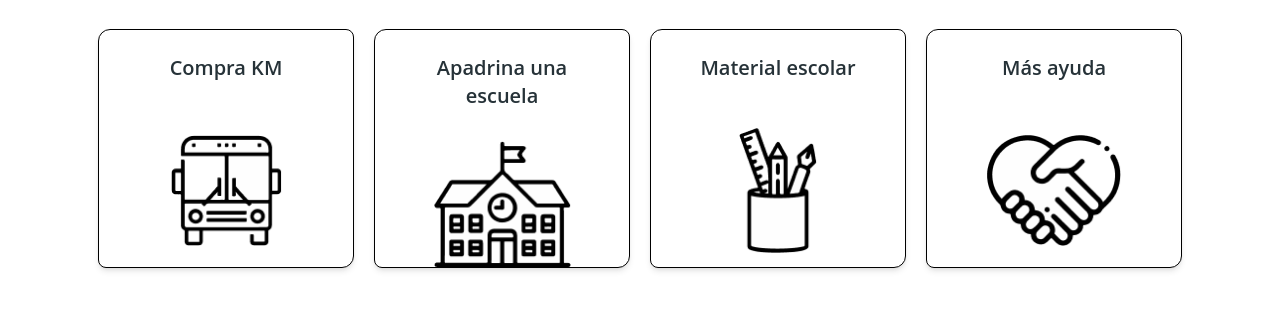
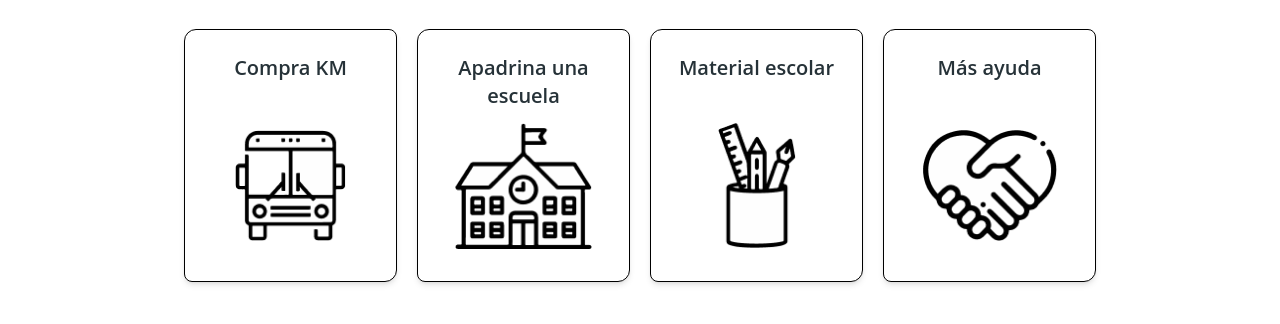
Before and after one commit to Es-Tan-Facil/FrontEnd, a React (Create React App) app: page / in a window 1280 px wide. Shown: the top 324 px of the page. Built offline with nearby package versions, Linux system fonts and the light colour scheme; the HTML template or start-up script is replaced by a standard one.

Commit message:
90% done cards

```diff
--- a/src/Components/DonationCards/DonationCards.jsx
+++ b/src/Components/DonationCards/DonationCards.jsx
@@ -8,32 +8,32 @@ import { Card, CardHeader, CardBody, Typography } from "@material-tailwind/react
 export default function DonationCards() {
     return (
         <div style={{ display: "flex", justifyContent: "center", flexWrap: "wrap", marginTop: "5px", gap: "20px" }}>
-            <Card className="mt-6 w-64 rounded-tr-lg rounded-bl-lg border-solid border border-black" >
-                <CardBody>
+            <Card className="mt-6 w-64 rounded-tr-lg rounded-bl-lg border-solid border border-black" style={{height: "253px", width:"213px"}}>
+                <CardBody style={{height:"7.5vh"}}>
                     <Typography variant="h5" color="blue-gray" className="mb-2" style={{ textAlign: "center" }}>
                         Compra KM
                     </Typography>
                 </CardBody>
-                <img src={Bus} alt="Bus" style={{width: "111px", height: "111px", margin: "auto"}} />
+                <img src={Bus} alt="Bus" style={{width: "111px", height: "111px", margin: "auto" }} />
             </Card>
-            <Card className="mt-6 w-64 rounded-tr-lg rounded-bl-lg border-solid border border-black">
-                <CardBody>
+            <Card className="mt-6 w-64 rounded-tr-lg rounded-bl-lg border-solid border border-black" style={{height: "253px", width:"213px"}}>
+                <CardBody style={{height:"7.5vh"}}>
                     <Typography variant="h5" color="blue-gray" className="mb-2" style={{ textAlign: "center" }}>
                         Apadrina una escuela
                     </Typography>
                 </CardBody>
                 <img src={SchoolBuilding} alt="School" style={{width: "137px", height: "126px", margin: "auto"}} />
             </Card>
-            <Card className="mt-6 w-64 rounded-tr-lg rounded-bl-lg border-solid border border-black">
-                <CardBody>
+            <Card className="mt-6 w-64 rounded-tr-lg rounded-bl-lg border-solid border border-black" style={{height: "253px", width:"213px"}}>
+                <CardBody style={{height:"7.5vh"}}>
                     <Typography variant="h5" color="blue-gray" className="mb-2" style={{ textAlign: "center" }}>
                         Material escolar
                     </Typography>
                 </CardBody>
                 <img src={SchoolMaterial} alt="School Material" style={{width: "78px", height: "125px", margin: "auto"}} />
             </Card>
-            <Card className="mt-6 w-64 rounded-tr-lg rounded-bl-lg border-solid border border-black">
-                <CardBody>
+            <Card className="mt-6 w-64 rounded-tr-lg rounded-bl-lg border-solid border border-black" style={{height: "253px", width:"213px"}}>
+                <CardBody style={{height:"7.5vh"}}>
                     <Typography variant="h5" color="blue-gray" className="mb-2" style={{ textAlign: "center" }}>
                         Más ayuda
                     </Typography>
```
